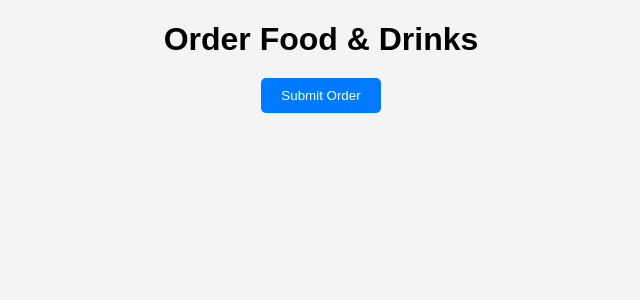
After one commit to ZhAella/asia_food, a Django app: page /make_order/products in a window 1280 px wide. The commit adds this page. Shown: the top 300 px of the page, without its empty margins (319-959 px from the left). Run offline with Django 5.2, Linux system fonts and the light colour scheme; data that the repository does not hold is empty.

Commit message:
updated order, added orders list and creating food, drink

```diff
--- a/delivery/templates/delivery/menu.html
+++ b/delivery/templates/delivery/menu.html
@@ -28,6 +28,8 @@
         <div class="actions">
             <a href="{% url 'create_order' %}" class="btn">Make Order</a><br>
             <a href="{% url 'orders_list' %}" class="btn">Orders List</a><br>
+            <a href="{% url 'food_create' %}" class="btn">Add food</a><br>
+            <a href="{% url 'drink_create' %}" class="btn">Add drink</a><br>
         </div>
         </div>
     </div>
--- /dev/null
+++ b/delivery/templates/delivery/ordered_products.html
@@ -0,0 +1,32 @@
+{% extends 'delivery/base.html' %}
+{% block title %}Order{% endblock %}
+
+{% block content %}
+    <h1>Order Food & Drinks</h1>
+    <form action="{% url 'ordered_products' %}" method="post">
+    {% csrf_token %}
+        {% for food in foods %}
+            <div class="menu-item">
+                <input type="checkbox" id="{{ food.name }}" name="foods" value="{{ food.id }}">
+                <label for="{{ food.name }}">
+                    <img src="{{ food.photo.url }}" alt="{{ food.name }}">
+                    <h2>{{ food.name }}</h2>
+                    <p>{{ food.price }}</p>
+                </label>
+                <input type="number" name="quantity{{ food.id }}" value="1" min="1" max="10">
+            </div>
+        {% endfor %}
+        {% for drink in drinks %}
+            <div class="menu-item">
+                <input type="checkbox" id="{{ drink.name }}" name="drinks" value="{{ drink.id }}">
+                <label for="{{ drink.name }}">
+                    <img src="{{ drink.photo.url }}" alt="{{ drink.name }}">
+                    <h2>{{ drink.name }}</h2>
+                    <p>{{ drink.price }}</p>
+                </label>
+                <input type="number" name="quantity{{ drink.id }}" value="1" min="1" max="10">
+            </div>
+        {% endfor %}
+        <button type="submit" class="btn-submit">Submit Order</button>
+    </form>
+{% endblock %}
--- a/delivery/urls.py
+++ b/delivery/urls.py
@@ -9,7 +9,10 @@ urlpatterns = [
     path('drinks/<int:pk>/update', views.DrinkUpdateView.as_view(), name='drink_update'),
     path('foods/<int:pk>/delete', views.FoodDeleteView.as_view(), name='food_delete'),
     path('drinks/<int:pk>/delete', views.DrinkDeleteView.as_view(), name='drink_delete'),
-    path('make_order', views.CreateOrderView.as_view(), name='create_order'),
-    path('orders_list', views.OrdersListView.as_view(), name='orders_list'),
-    path('orders_list/<int:pk>', views.order_products, name='order_products')
+    path('make_order', views.OrderCreateView.as_view(), name='create_order'),
+    path('make_order/products', views.OrderProductsCreateView.as_view(), name='ordered_products'),
+    path('orders_list', views.OrderListView.as_view(), name='orders_list'),
+    path('orders_list/<int:pk>', views.OrderDetailView.as_view(), name='orders_detail'),
+    path('food_create', views.FoodCreateView.as_view(), name='food_create'),
+    path('drink_create', views.DrinkCreateView.as_view(), name='drink_create')
 ]
--- a/delivery/views.py
+++ b/delivery/views.py
@@ -1,10 +1,10 @@
 from django.shortcuts import render, get_object_or_404, redirect
 from django.views.generic import (ListView, DetailView,
                                   CreateView, UpdateView,
-                                  DeleteView)
+                                  DeleteView, TemplateView)
 from django.urls import reverse_lazy
 from django.views import View
-from . import models
+from . import models, utils
 
 
 class MenuView(ListView):
@@ -68,63 +68,72 @@ class DrinkDeleteView(DeleteView):
     success_url = reverse_lazy('menu')
 
 
-class CreateOrderView(View):
-    drinks: tuple
-    foods: tuple
+class OrderCreateView(TemplateView):
+    template_name = 'delivery/create_order.html'
 
-    def get(self, request):
-        self.foods = models.Food.objects.all()
-        self.drinks = models.Drink.objects.all()
-        return render(request,
-                      'delivery/create_order.html',
-                      {'foods': self.foods, 'drinks': self.drinks}
-                      )
     @staticmethod
     def post(request):
-        order = models.Order.objects.create(
-            fio=request.POST['fio'],
-            address=request.POST['address'],
-            phone_number=request.POST['phone_number']
-        )
+        request.session['fio'] = request.POST['fio']
+        request.session['address'] = request.POST['address']
+        request.session['phone_number'] = request.POST['phone_number']
+        return redirect('ordered_products')
+
+
+class OrderProductsCreateView(View):
+    @staticmethod
+    def get(request):
+        foods = models.Food.objects.all()
+        drinks = models.Drink.objects.all()
+        return render(request,
+                      'delivery/ordered_products.html',
+                      {'foods': foods, 'drinks': drinks}
+                      )
+
+    @staticmethod
+    def post(request):
+        food_ids = request.POST.getlist('foods')
+        drink_ids = request.POST.getlist('drinks')
+        order = utils.create_order(request.session['fio'],
+                                   request.session['address'],
+                                   request.session['phone_number'],
+                                   0)
+        total_price = 0
+
+        for food_id in food_ids:
+            food = get_object_or_404(models.Food, id=food_id)
+            order_food = utils.create_order_food(food, order,
+                                                 request.POST[f'quantity{food_id}'])
+            total_price += order_food.price
+            order_food.save()
+
+        for drink_id in drink_ids:
+            drink = get_object_or_404(models.Drink, id=drink_id)
+            order_drink = utils.create_order_drink(drink, order,
+                                                   request.POST[f'quantity{drink_id}'])
+            total_price += order_drink.price
+            order_drink.save()
+
+        order.total_price = total_price
         order.save()
 
-        food_order = models.OrderFood.objects.create(
-            food=get_object_or_404(models.Food, pk=request.POST['food']),
-            food_quantity=request.POST['food_quantity'],
-            order=order
-        )
-        food_order.save()
-
-        drink_order = models.OrderDrink.objects.create(
-            drink=get_object_or_404(models.Drink, pk=request.POST['drink']),
-            drink_quantity=request.POST['drink_quantity'],
-            order=order
-        )
-        drink_order.save()
-        return redirect('/')
+        return redirect('menu')
 
 
-class OrdersListView(View):
-    orders: tuple
-
-    def get(self, request):
-        self.orders = models.Order.objects.all()
-
-        return render(request,
-                      'delivery/orders_list.html',
-                      {'orders': self.orders}
-                      )
+class OrderListView(ListView):
+    model = models.Order
+    template_name = 'delivery/orders_list.html'
+    context_object_name = 'orders'
 
 
-def order_products(request, pk):
-    order = models.Order.objects.filter(pk=pk)
-    foods = models.OrderFood.objects.get(order=order)
-    drinks = get_object_or_404(models.OrderDrink, order=order)
+class OrderDetailView(DetailView):
+    model = models.Order
+    template_name = 'delivery/orders_detail.html'
 
-    return render(request,
-                  'delivery/order_products.html',
-                  {
-                      'order': order,
-                      'food': foods,
-                      'drink': drinks}
-                  )
+    def get_context_data(self, **kwargs):
+        context = super().get_context_data(**kwargs)
+        order = self.get_object()
+        order_foods = order.orderfood_set.all()
+        order_drinks = order.orderdrink_set.all()
+        context['order_foods'] = order_foods
+        context['order_drinks'] = order_drinks
+        return context
--- a/static/css/styles.css
+++ b/static/css/styles.css
@@ -213,13 +213,21 @@ h1 {
 }
 
 .update-product-form input[type="text"],
-.update-product-form textarea,
 .update-product-form input[type="file"] {
-    width: 100%;
+    width: calc(100% - 22px); /* Adjusted width to consider the padding and border */
     padding: 10px;
     border: 1px solid #ccc;
     border-radius: 5px;
     box-sizing: border-box;
+}
+
+.update-product-form textarea {
+    width: calc(100% - 22px);
+    padding: 10px;
+    border: 1px solid #ccc;
+    border-radius: 5px;
+    box-sizing: border-box;
+    resize: none;
 }
 
 .update-product-form input[type="file"] {
@@ -270,7 +278,7 @@ label {
 input[type="text"],
 input[type="tel"],
 input[type="number"],
-button[type="submit"] {
+.btn-next {
     width: 100%;
     padding: 10px;
     border: 1px solid #ccc;
@@ -278,58 +286,157 @@ button[type="submit"] {
     box-sizing: border-box;
 }
 
-button[type="submit"] {
+.btn-next {
     background-color: #007bff;
     color: #fff;
     cursor: pointer;
 }
 
-button[type="submit"]:hover {
+.btn-next:hover {
+    background-color: #0056b3;
+}
+.orders-container {
+    max-width: 800px;
+    margin: 20px auto;
+}
+
+.orders-table {
+    width: 100%;
+    border-collapse: collapse;
+}
+
+.orders-table th,
+.orders-table td {
+    border: 1px solid #ddd;
+    padding: 8px;
+    text-align: left;
+}
+
+.orders-table th {
+    background-color: #f2f2f2;
+}
+
+.orders-table tbody tr:nth-child(even) {
+    background-color: #f9f9f9;
+}
+
+.orders-table tbody tr:hover {
+    background-color: #f2f2f2;
+}
+
+.orders-table .view-btn {
+    padding: 5px 10px;
+    background-color: #007bff;
+    color: #fff;
+    border: none;
+    border-radius: 3px;
+    text-decoration: none;
+}
+
+.orders-table .view-btn:hover {
     background-color: #0056b3;
 }
 
-.orders-container {
+
+h1 {
+    text-align: center;
+}
+
+form {
     max-width: 800px;
-    margin: 50px auto;
-    padding: 20px;
-    border: 1px solid #ccc;
+    margin: 0 auto;
+}
+
+.menu-item {
+    display: inline-block;
+    margin: 20px;
+    text-align: center;
+}
+
+.menu-item img {
+    width: 200px;
+    height: 150px;
     border-radius: 5px;
-    background-color: #fff;
-    box-shadow: 0 2px 5px rgba(0, 0, 0, 0.1);
+    margin-bottom: 10px;
+}
+
+.menu-item h2 {
+    margin: 0;
+    font-size: 18px;
+}
+
+.menu-item p {
+    margin: 5px 0;
+    font-size: 16px;
+    color: #777;
+}
+
+.menu-item input[type="checkbox"] {
+    display: none;
+}
+
+.menu-item label {
+    display: block;
+    cursor: pointer;
+    border: 2px solid transparent;
+    border-radius: 5px;
+    transition: border-color 0.3s ease;
+}
+
+.menu-item input[type="checkbox"]:checked + label {
+    border-color: #007bff;
+}
+
+.btn-submit {
+    display: block;
+    margin: 20px auto;
+    padding: 10px 20px;
+    background-color: #007bff;
+    color: #fff;
+    border: none;
+    border-radius: 5px;
+    cursor: pointer;
+    transition: background-color 0.3s ease;
+}
+
+.btn-submit:hover {
+    background-color: #0056b3;
 }
 
 h1 {
     text-align: center;
-    margin-bottom: 20px;
 }
 
-.order-list {
-    list-style-type: none;
-    padding: 0;
+.order-table-container {
+    max-width: 800px;
+    margin: 20px auto;
 }
 
-.order {
-    border: 1px solid #ccc;
-    border-radius: 5px;
-    padding: 10px;
-    margin-bottom: 15px;
+.order-table {
+    width: 100%;
+    border-collapse: collapse;
 }
 
-.order p {
-    margin: 5px 0;
+.order-table th,
+.order-table td {
+    border: 1px solid #ddd;
+    padding: 8px;
+    text-align: left;
 }
 
-.view-btn {
-    display: block;
-    width: 100px;
-    padding: 8px;
-    text-align: center;
-    background-color: #007bff;
-    color: #fff;
-    text-decoration: none;
-    border-radius: 5px;
+.order-table th {
+    background-color: #f2f2f2;
 }
 
-.view-btn:hover {
-    background-color: #0056b3;
+.order-table tbody tr:nth-child(even) {
+    background-color: #f9f9f9;
 }
+
+.order-table tbody tr:hover {
+    background-color: #f2f2f2;
+}
+
+.order-table img {
+    max-width: 100px;
+    height: auto;
+}
```
Also changed, not shown: delivery/models.py (+5 -2 lines), delivery/templates/delivery/create_order.html (+4 -28 lines), delivery/templates/delivery/drink_create.html (added, +32 -0 lines), delivery/templates/delivery/food_create.html (added, +36 -0 lines), delivery/templates/delivery/order_products.html (deleted, +0 -28 lines), delivery/templates/delivery/ordered_drinks.html (added, +21 -0 lines), delivery/templates/delivery/orders_detail.html (added, +36 -0 lines), delivery/templates/delivery/orders_list.html (+22 -13 lines), delivery/utils.py (added, +32 -0 lines), delivery/migrations/0007_order_total_price_orderdrink_price_orderfood_price.py (added).
